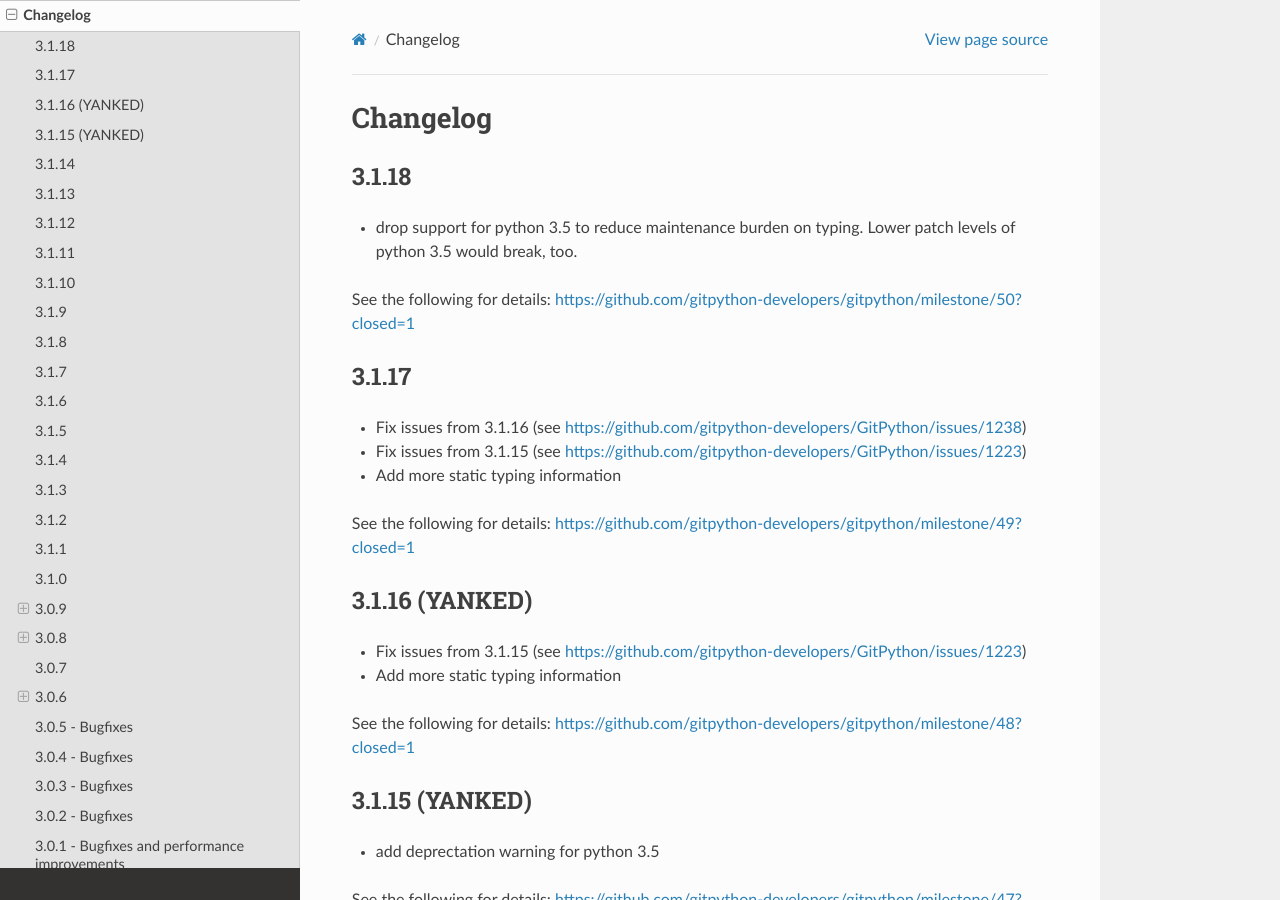
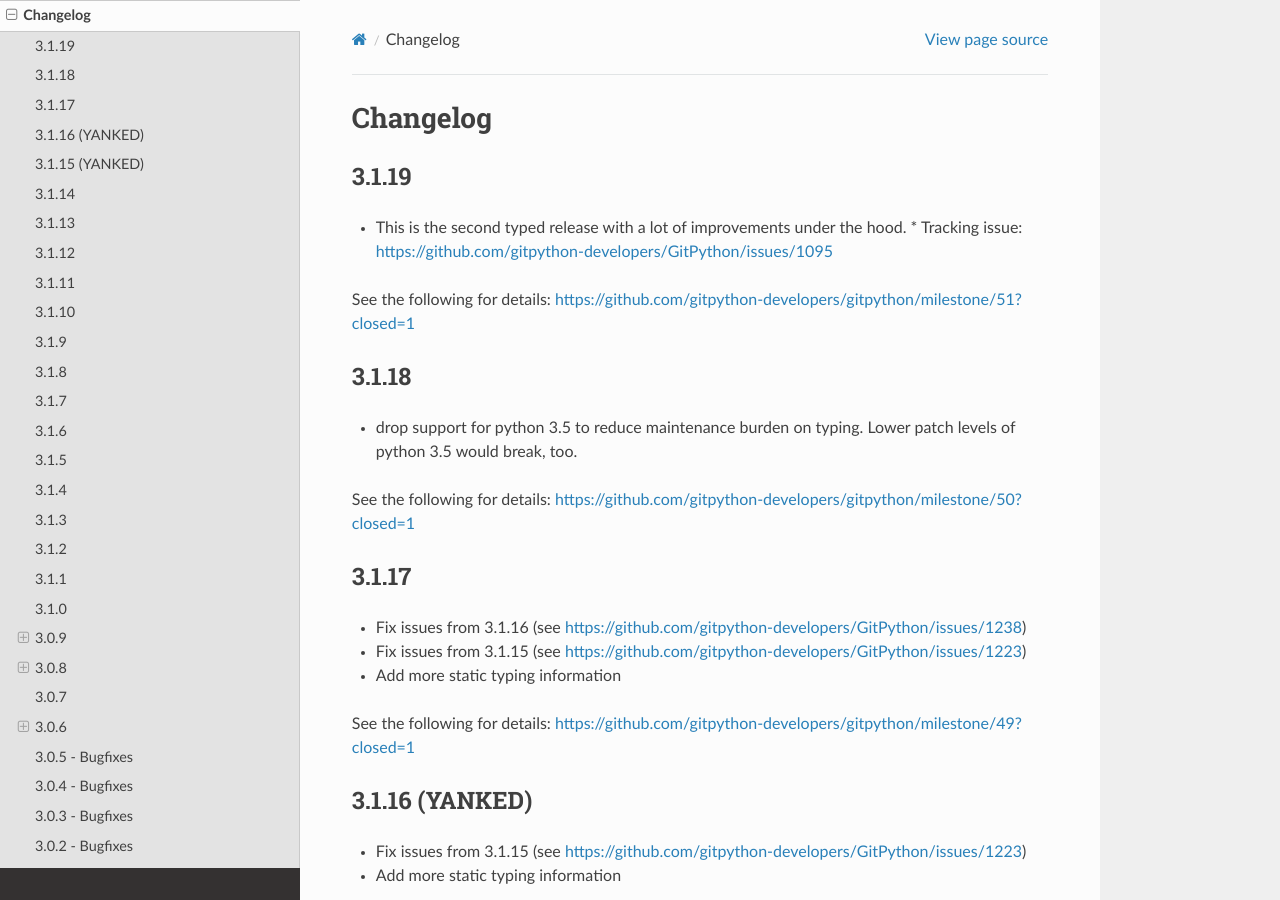
Before and after one commit to gitpython-developers/GitPython, a Sphinx documentation site: the page built from doc/source/changes.rst, in a window 1280 px wide and 900 px high. Built offline with Sphinx 7.4.7 and the Read the Docs theme 2.0.0, drawn with Linux system fonts in a browser that asks for light colours.

Commit message:
prepare patch release

```diff
--- a/doc/source/changes.rst
+++ b/doc/source/changes.rst
@@ -1,6 +1,15 @@
 =========
 Changelog
 =========
+
+3.1.19
+======
+
+* This is the second typed release with a lot of improvements under the hood.
+  * Tracking issue: https://github.com/gitpython-developers/GitPython/issues/1095
+
+See the following for details:
+https://github.com/gitpython-developers/gitpython/milestone/51?closed=1
 
 3.1.18
 ======
```
Also changed, not shown: 1 other file.
